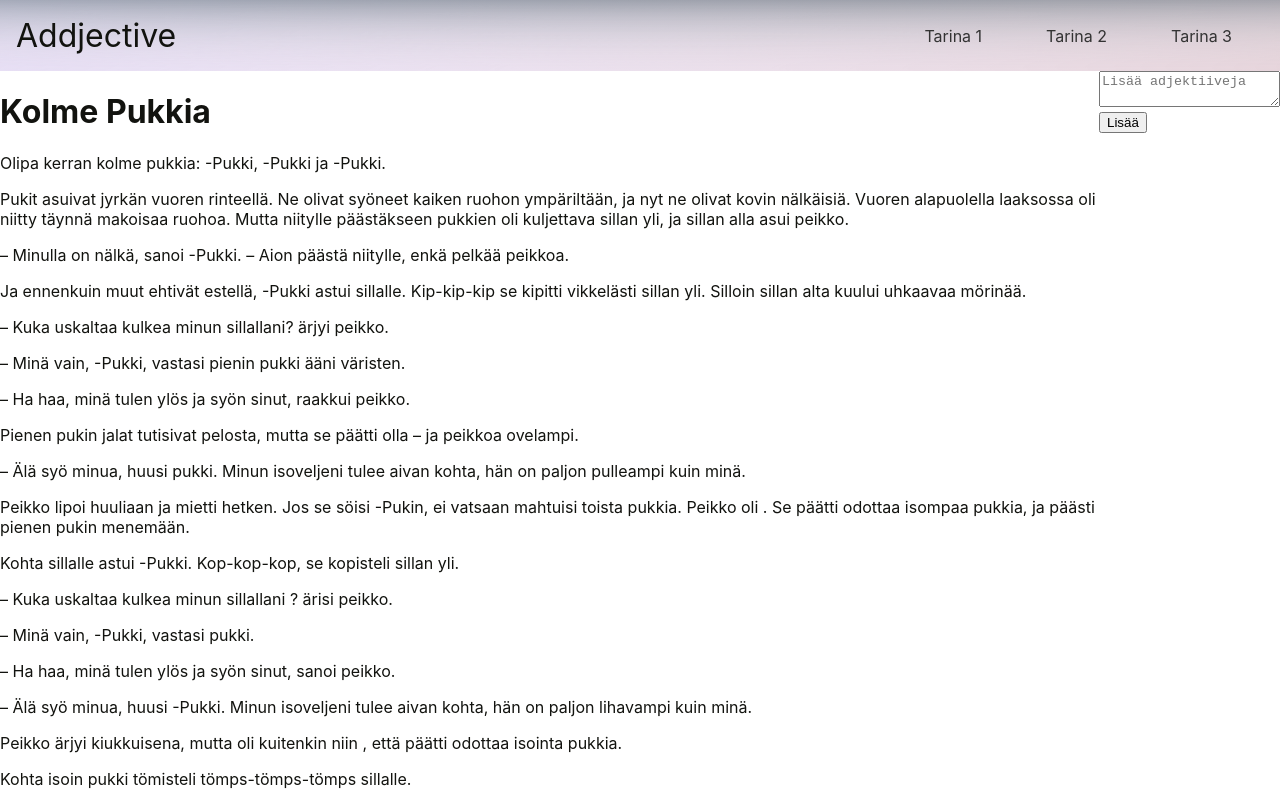
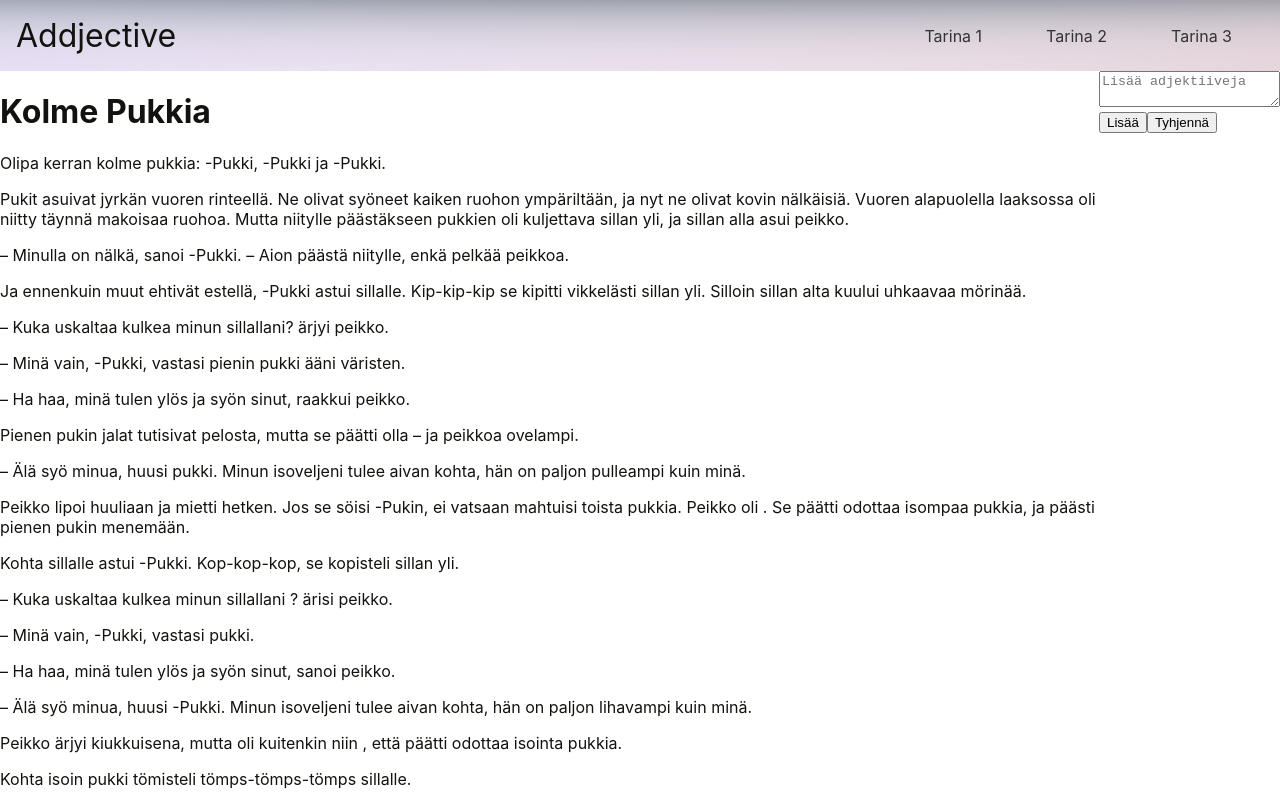
Before and after one commit to jasminlehtinen/Addjective, a React (Create React App) app: page /tarina/1 in a window 1280 px wide. Shown: the top 800 px of the page. Built offline with nearby package versions, Linux system fonts and the light colour scheme.

Commit message:
Added reset button for adjectives

```diff
--- a/src/pages/stories.js
+++ b/src/pages/stories.js
@@ -22,6 +22,11 @@ const Stories = () => {
     const data = document.getElementById('data')
     console.log(data.value)
     setShow(data.value)
+  }
+
+  const handleReset = (event) => {
+    event.preventDefault()
+    setTextarea('')
   }
 
   const SwitchStory = ({ page }) => {
@@ -212,7 +217,7 @@ const Stories = () => {
     <>
       <div className='content'>
         <SwitchStory page={id}/>
-        <form noValidate onSubmit={handleSubmit}>
+        <form noValidate onSubmit={handleSubmit} onReset={handleReset}>
           <textarea
             type='text'
             id='data'
@@ -220,6 +225,7 @@ const Stories = () => {
             value={textarea}
             onChange={handleChange} />
           <button type='submit'>Lisää</button>
+          <button type='reset'>Tyhjennä</button>
         </form>
       </div>
     </>
```
